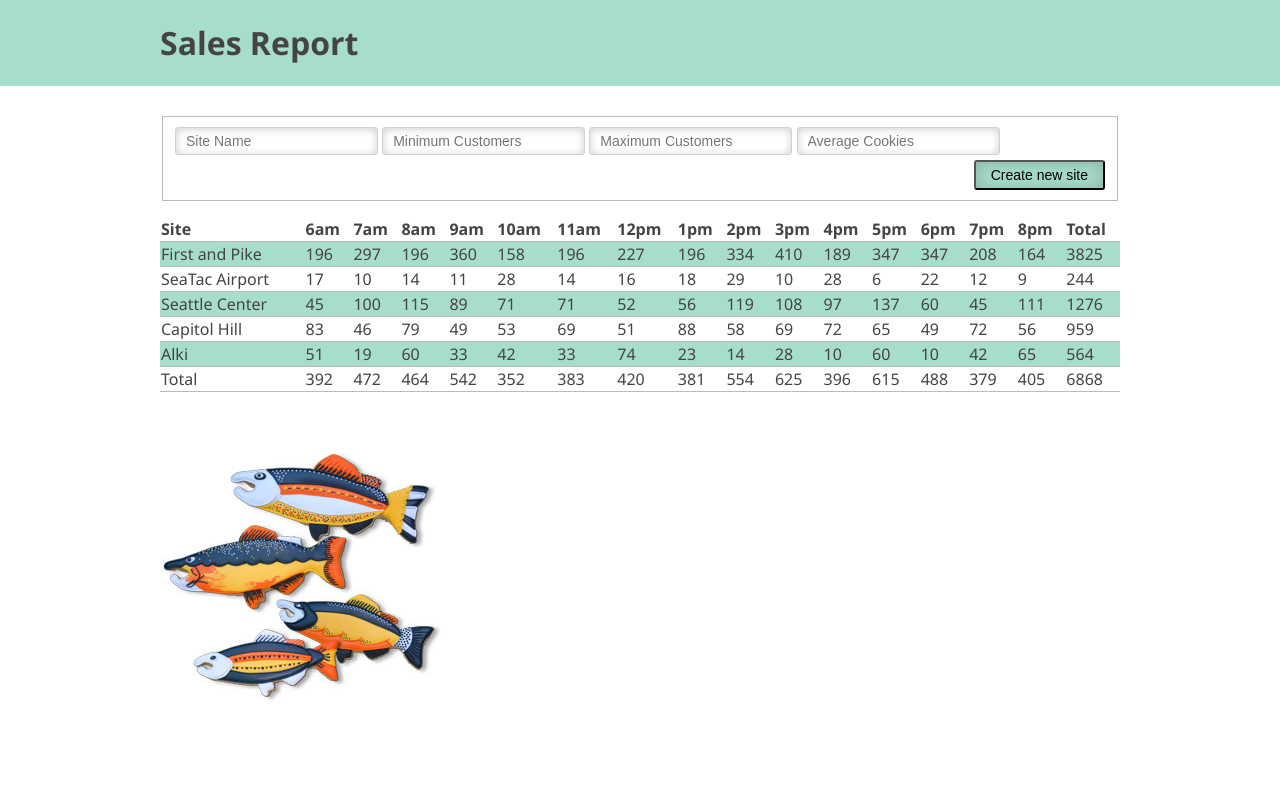
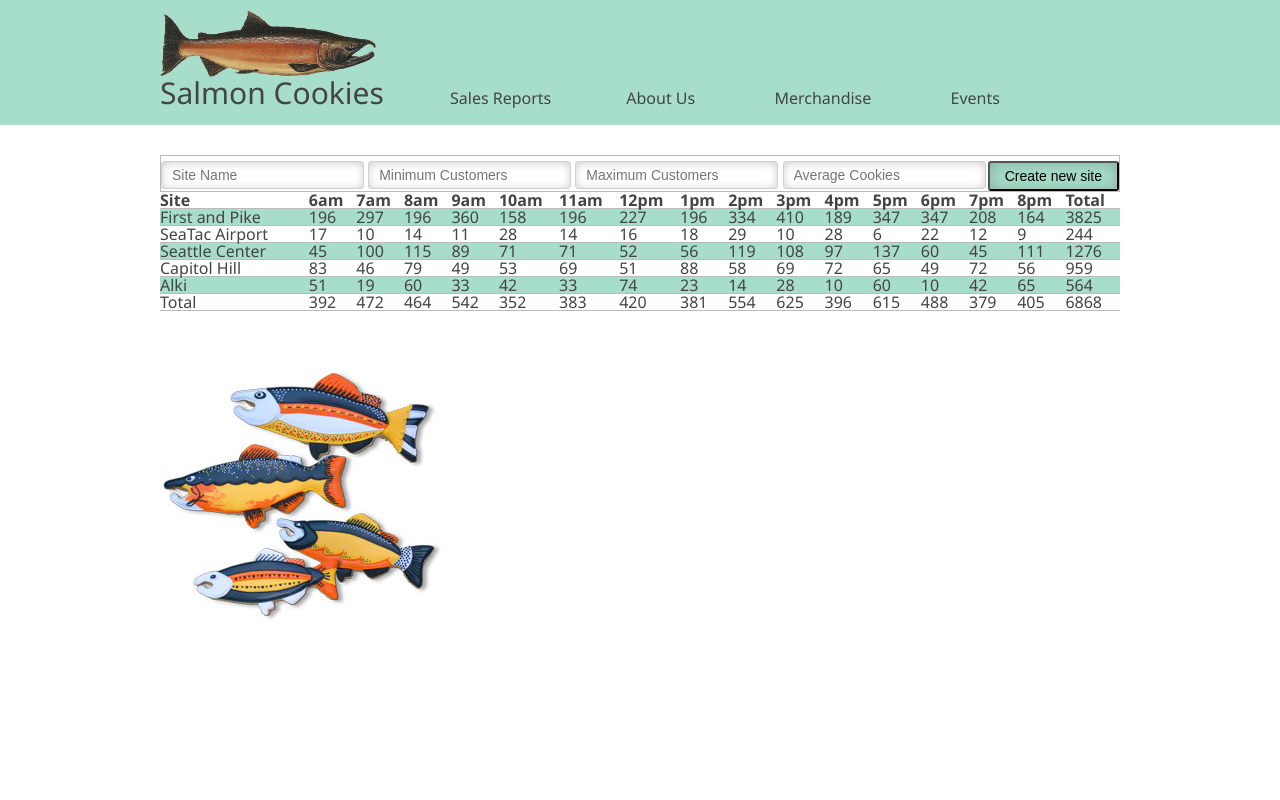
Before and after one commit to dmarchante/salmon-store, a plain HTML site: page sales/sales.html in a window 1280 px wide. Shown: the top 800 px of the page. Drawn offline with Linux system fonts and the light colour scheme.

Commit message:
complete file structure shell

```diff
--- /dev/null
+++ b/css/header.css
@@ -0,0 +1,37 @@
+header {
+  background-color: #a7ddcb;
+  height: 125px;
+}
+
+.header-container {
+  width: 960px;
+  margin: 0 auto;
+}
+
+.header_logo {
+  float: left;
+  width: 25%;
+  margin: 10px 0;
+  margin-right: 50px;
+}
+
+.header_logo-img {
+  width: 90%;
+  height: auto;
+}
+
+.header_logo-name {
+  font-size: 30px;
+}
+
+nav li {
+  display: inline-block;
+  margin-right: 75px;
+  margin-top: 90px;
+}
+
+a {
+  text-decoration: none;
+  color: #444;
+  font-size: 16px;
+}
--- /dev/null
+++ b/css/reset.css
@@ -0,0 +1,48 @@
+/* http://meyerweb.com/eric/tools/css/reset/
+   v2.0 | 20110126
+   License: none (public domain)
+*/
+
+html, body, div, span, applet, object, iframe,
+h1, h2, h3, h4, h5, h6, p, blockquote, pre,
+a, abbr, acronym, address, big, cite, code,
+del, dfn, em, img, ins, kbd, q, s, samp,
+small, strike, strong, sub, sup, tt, var,
+b, u, i, center,
+dl, dt, dd, ol, ul, li,
+fieldset, form, label, legend,
+table, caption, tbody, tfoot, thead, tr, th, td,
+article, aside, canvas, details, embed,
+figure, figcaption, footer, header, hgroup,
+menu, nav, output, ruby, section, summary,
+time, mark, audio, video {
+	margin: 0;
+	padding: 0;
+	border: 0;
+	font-size: 100%;
+	font: inherit;
+	vertical-align: baseline;
+}
+/* HTML5 display-role reset for older browsers */
+article, aside, details, figcaption, figure,
+footer, header, hgroup, menu, nav, section {
+	display: block;
+}
+body {
+	line-height: 1;
+}
+ol, ul {
+	list-style: none;
+}
+blockquote, q {
+	quotes: none;
+}
+blockquote:before, blockquote:after,
+q:before, q:after {
+	content: '';
+	content: none;
+}
+table {
+	border-collapse: collapse;
+	border-spacing: 0;
+}
--- a/css/style.css
+++ b/css/style.css
@@ -3,35 +3,3 @@ body {
   color: #444;
   margin: 0;
 }
-
-header {
-  background-color: #a7ddcb;
-}
-
-.header {
-  width: 960px;
-  margin: 0 auto;
-}
-
-.header-logo {
-  float: left;
-}
-
-.header_logo-img {
-  width: 25%;
-  height: auto;
-}
-
-h1 {
-  margin-right: 50px;
-}
-
-ul {
-  display: inline-block;
-}
-
-a {
-  text-decoration: none;
-  color: #444;
-  font-size: 16px;
-}
--- a/index.html
+++ b/index.html
@@ -3,23 +3,42 @@
   <meta charset="UTF-8">
   <meta name="viewport" content="width=device-width, initial-scale=1.0">
   <meta http-equiv="X-UA-Compatible" content="ie=edge">
+  <link rel="stylesheet" href="css/reset.css">
   <link rel="stylesheet" href="css/style.css">
+  <link rel="stylesheet" href="css/header.css">
   <title>Salmon Cookies</title>
 </head>
 <body>
   <header>
-    <div class="header">
+    <nav class="header-container">
       <div class="header_logo">
-        <img class="header_logo-img" src="/assets/salmon.png" alt="pic of salmon">
-        <h1>Salmon Cookies</h1>
-      </div>
+        <a href="../index.html">
+          <img class="header_logo-img" src="/assets/salmon.png"alt="pic of salmon">
+          <h1 class="header_logo-name">Salmon Cookies</h1>
+          </a>
+        </div>
       <ul>
         <li>
           <a href="sales/sales.html">Sales Reports</a>
+        <li>
+          <a href="about/about.html">About Us</a>
+        </li>
+        <li>
+          <a href="mercahndise/merchandise.html">Merchandise</a>
+        </li>
+        <li>
+          <a href="events/events.html">Events</a>
+        </li>
         </li>
       </ul>
-    </div>
+    </nav>
   </header>
+  <main>
+
+  </main>
+  <footer>
+
+  </footer>
 </body>
 <script src="js/app.js"></script>
 </html>
--- a/sales/sales.html
+++ b/sales/sales.html
@@ -3,18 +3,38 @@
   <meta charset="UTF-8">
   <meta name="viewport" content="width=device-width, initial-scale=1.0">
   <meta http-equiv="X-UA-Compatible" content="ie=edge">
-  <link rel="stylesheet" href="css/style.css">
+  <link rel="stylesheet" href="../css/reset.css">
+  <link rel="stylesheet" href="../css/header.css">
+  <link rel="stylesheet" href="css/sales.css">
   <title>Document</title>
 </head>
 <body>
-  <header>
-    <div>
-      <a href="../index.html">
-        <!-- <img src="../assets/salmon.png" alt=""> -->
-        <h1>Sales Report</h1>
-      </a>
-    </div>
-  </header>
+    <header>
+        <nav class="header-container">
+          <div class="header_logo">
+            <a href="../index.html">
+              <img class="header_logo-img" src="../assets/salmon.png"alt="pic of salmon">
+              <h1 class="header_logo-name">
+                Salmon Cookies
+              </h1>
+            </a>
+          </div>
+          <ul>
+            <li>
+              <a href="sales/sales.html">Sales Reports</a>
+            <li>
+              <a href="about/about.html">About Us</a>
+            </li>
+            <li>
+              <a href="mercahndise/merchandise.html">Merchandise</a>
+            </li>
+            <li>
+              <a href="events/events.html">Events</a>
+            </li>
+            </li>
+          </ul>
+        </nav>
+      </header>
   <main>
     <form id="site-form">
       <fieldset>
@@ -30,5 +50,5 @@
   </main>
   <footer></footer>
 </body>
-<script src="./js/app.js"></script>
+<script src="./js/sales.js"></script>
 </html>
```
Also changed, not shown: about/about.html (added), about/css/about.css (added), about/js/about.js (added), merchandise/css/merchandise.css (added), merchandise/js/merchandise.js (added), merchandise/merchandise.html (added), sales/css/sales.css (renamed from sales/css/style.css), sales/js/sales.js (renamed from sales/js/app.js).
